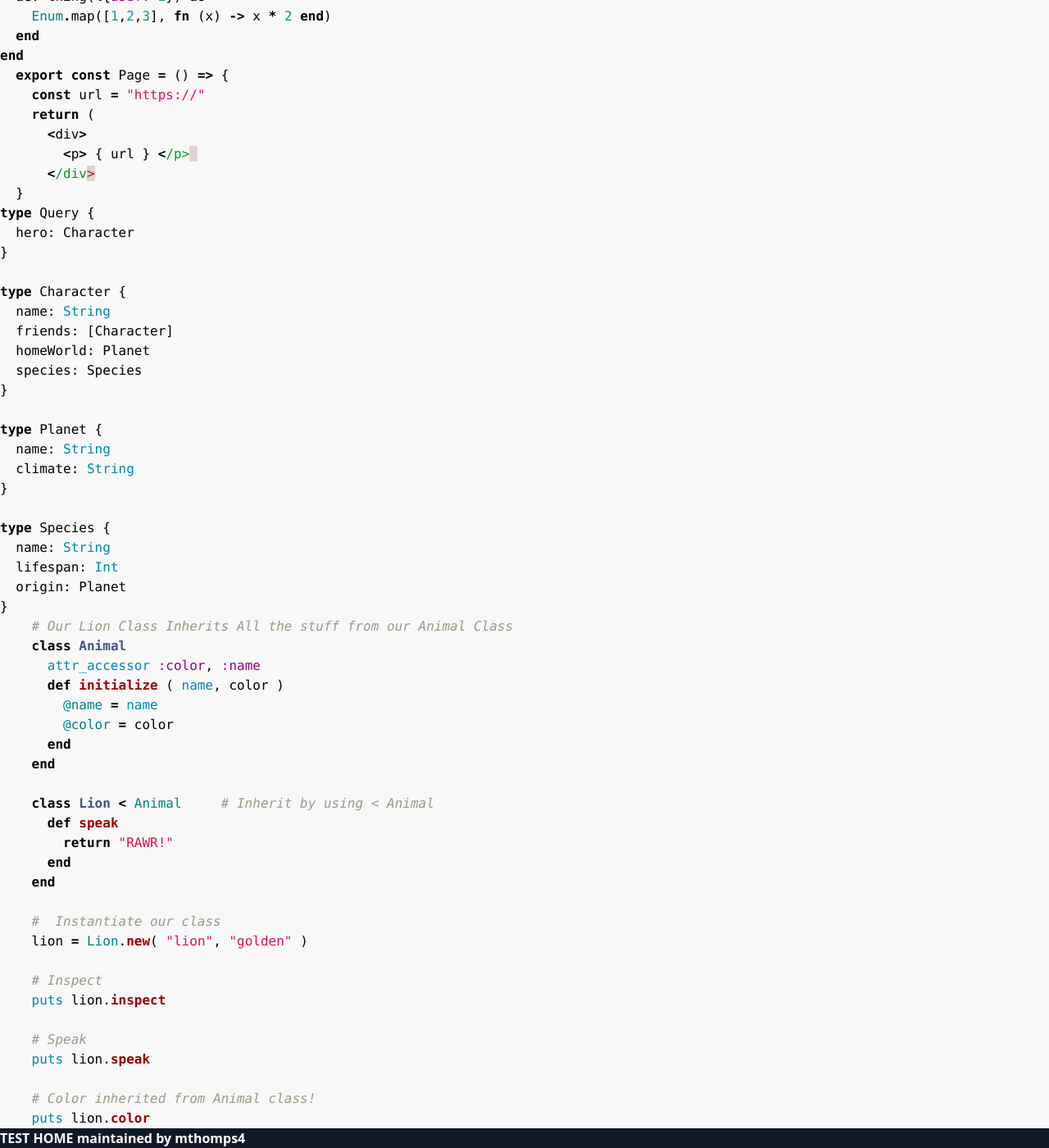
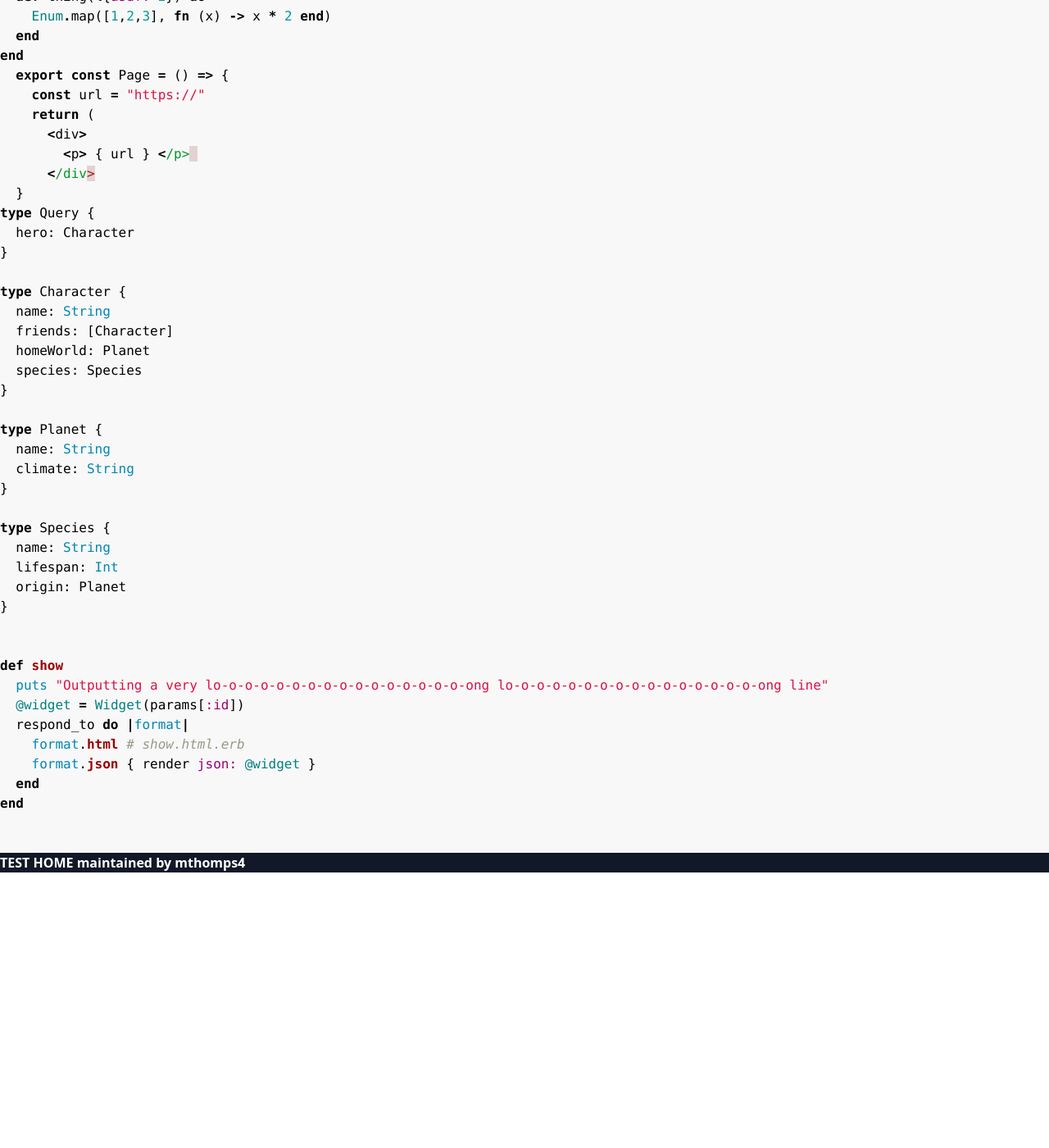
Before and after one commit to mthomps4/test-pages, a Jekyll site: the page built from post/index.md, in a window 1280 px wide and 1400 px high, scrolled down 240 px. Shown: the whole window at 82% size. Built offline with Jekyll 4.4.1, drawn with Linux system fonts in a browser that asks for light colours; our own code applies the rules of GitHub Pages for plain Markdown files; after the commit the page ends 1304 px from its top, so only the background shows below that.

Commit message:
Update index.md

````diff
--- a/post/index.md
+++ b/post/index.md
@@ -49,30 +49,16 @@ type Species {
 ```
 
 ```ruby
-    # Our Lion Class Inherits All the stuff from our Animal Class
-    class Animal
-      attr_accessor :color, :name
-      def initialize ( name, color )
-        @name = name
-        @color = color
-      end
-    end
 
-    class Lion < Animal		# Inherit by using < Animal
-      def speak
-        return "RAWR!"
-      end
-    end
 
-    #  Instantiate our class
-    lion = Lion.new( "lion", "golden" )
+def show
+  puts "Outputting a very lo-o-o-o-o-o-o-o-o-o-o-o-o-o-o-o-ong lo-o-o-o-o-o-o-o-o-o-o-o-o-o-o-o-ong line"
+  @widget = Widget(params[:id])
+  respond_to do |format|
+    format.html # show.html.erb
+    format.json { render json: @widget }
+  end
+end
 
-    # Inspect
-    puts lion.inspect
 
-    # Speak
-    puts lion.speak
-
-    # Color inherited from Animal class!
-    puts lion.color
 ```
````
